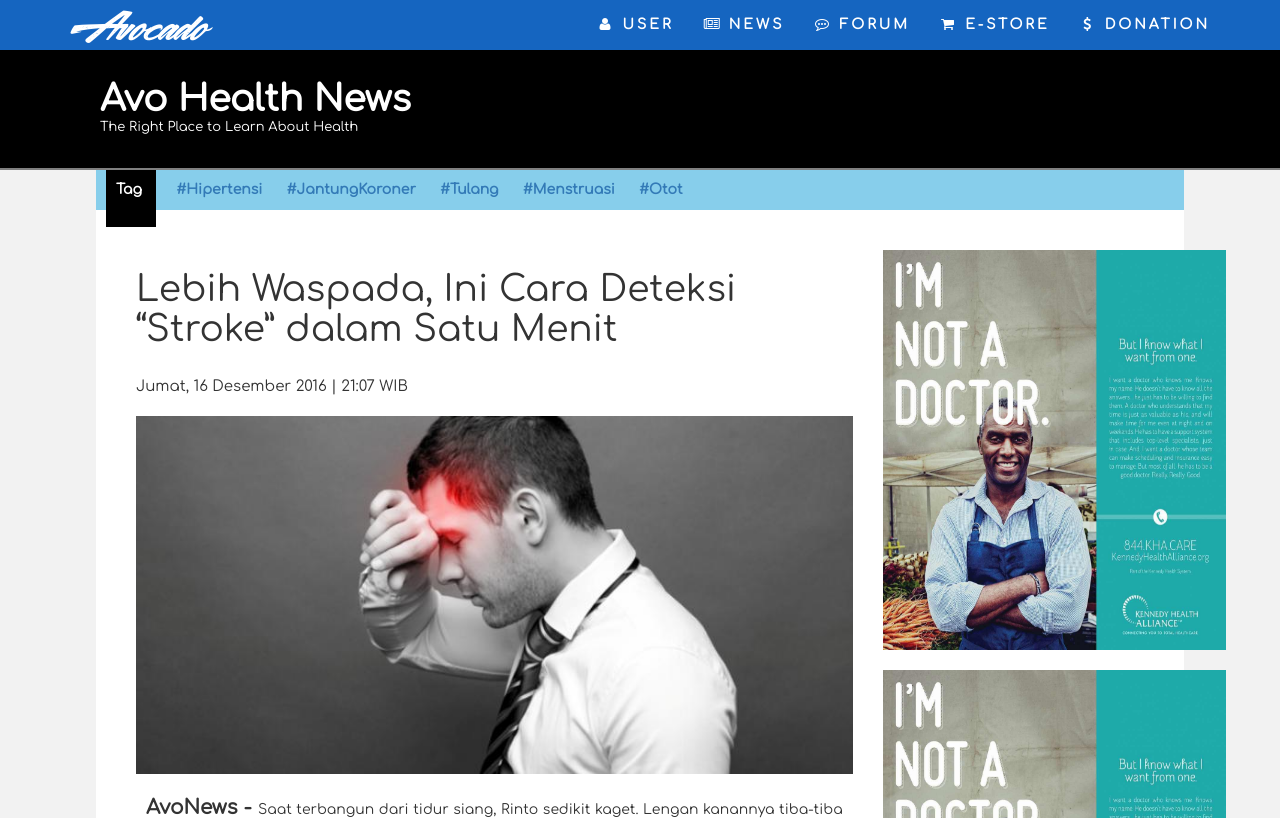
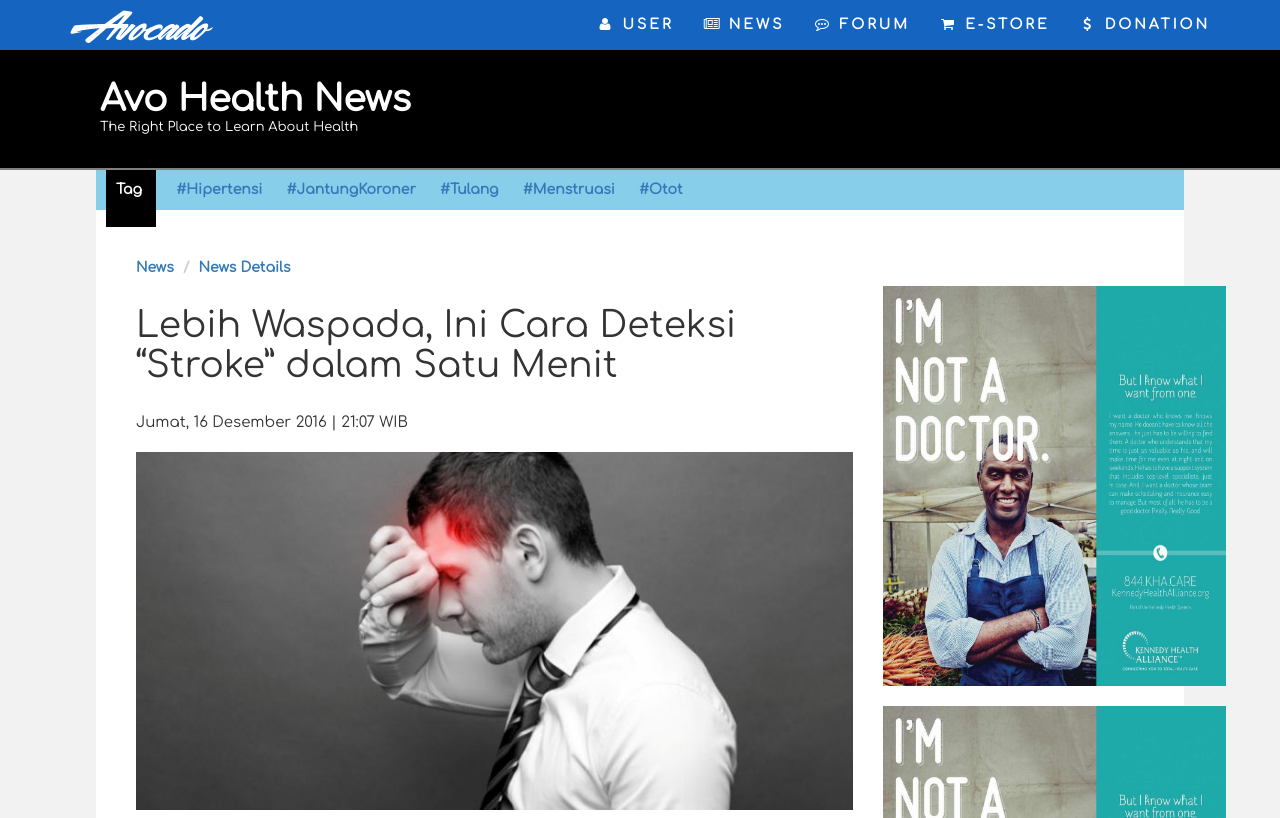
Before and after one commit to sxio/Alpukat, a CodeIgniter app: page /Avocado/c_news/news_details/1 in a window 1280 px wide. Shown: the top 818 px of the page. Run offline with CodeIgniter, Linux system fonts and the light colour scheme.

Commit message:
news breadcrumb

```diff
--- a/application/views/news/news.php
+++ b/application/views/news/news.php
@@ -260,6 +260,5 @@
 		</div>
 	</section>
 	<?php echo $footer; ?>
-	<?php echo $chat; ?>
 </body>
 </html>
--- a/application/views/news/news_details.php
+++ b/application/views/news/news_details.php
@@ -13,7 +13,6 @@
 	<?php echo $nav; ?>
 	<section id="news_head">
 		<h1 class="avohealthnews">Avo Health News<p>The Right Place to Learn About Health</p></h1>
-
 	</section>
 	<section id="news_body">
 		<div id="tags">
@@ -28,6 +27,10 @@
 		</div>
 		<div class="container">
 			<div class="row">
+				<ol class="breadcrumb">
+				    <li><a href="<?php echo base_url('news') ?>">News</a></li>
+				    <li><a href="#">News Details</a></li>
+		  		</ol>
 				<div class="col-sm-8">
 					<h1 class="news_title">Lebih Waspada, Ini Cara Deteksi “Stroke” dalam Satu Menit</h1>
 					<h4 class="news_post_time">
--- a/assets/css/news/news_details.css
+++ b/assets/css/news/news_details.css
@@ -20,6 +20,10 @@
 	margin: 0 auto;
 	background-color: white;
 	/*padding: 30px;*/
+}
+#news_body ol.breadcrumb{
+	background-color: transparent;
+	margin-bottom: 0;
 }
 #news_body .container{
 	padding: 30px 40px 30px 40px;
```
Lines whose indentation alone changed are shown as unchanged.
